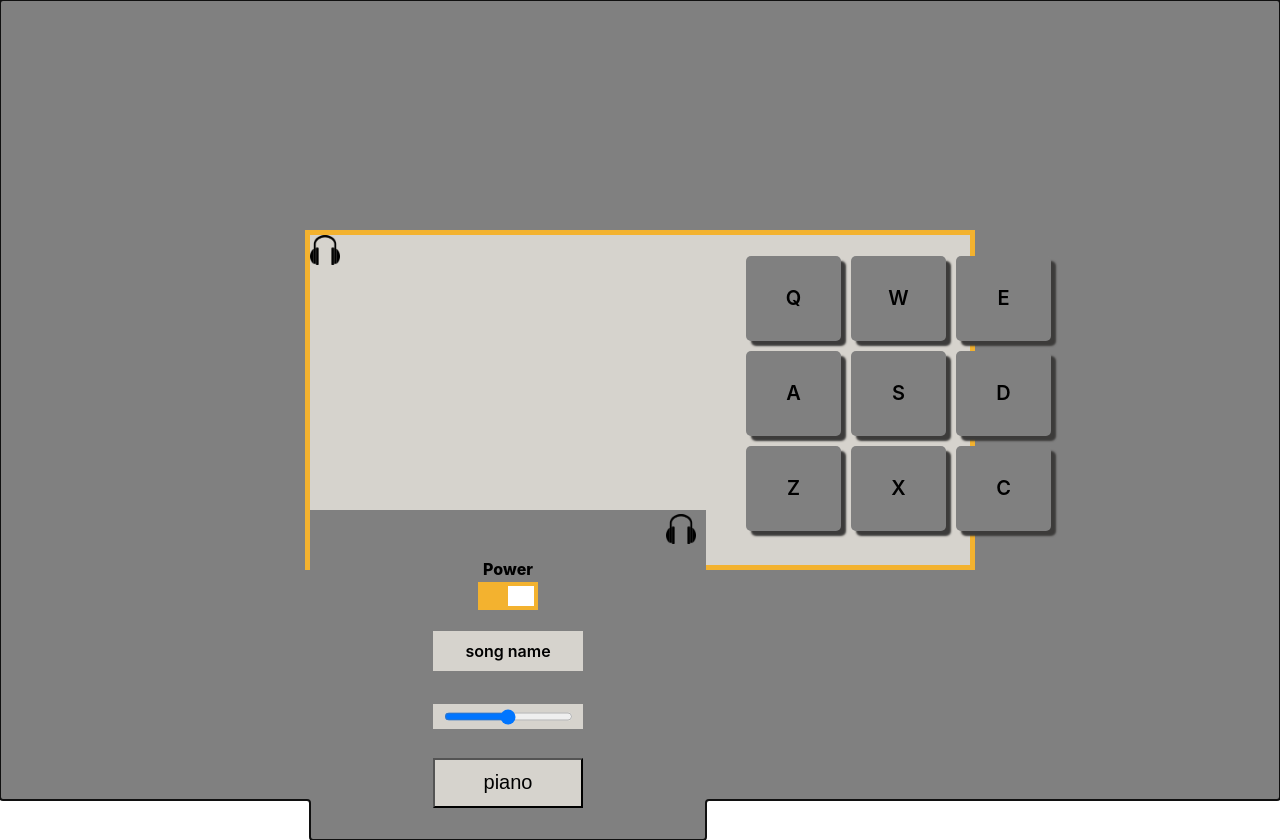
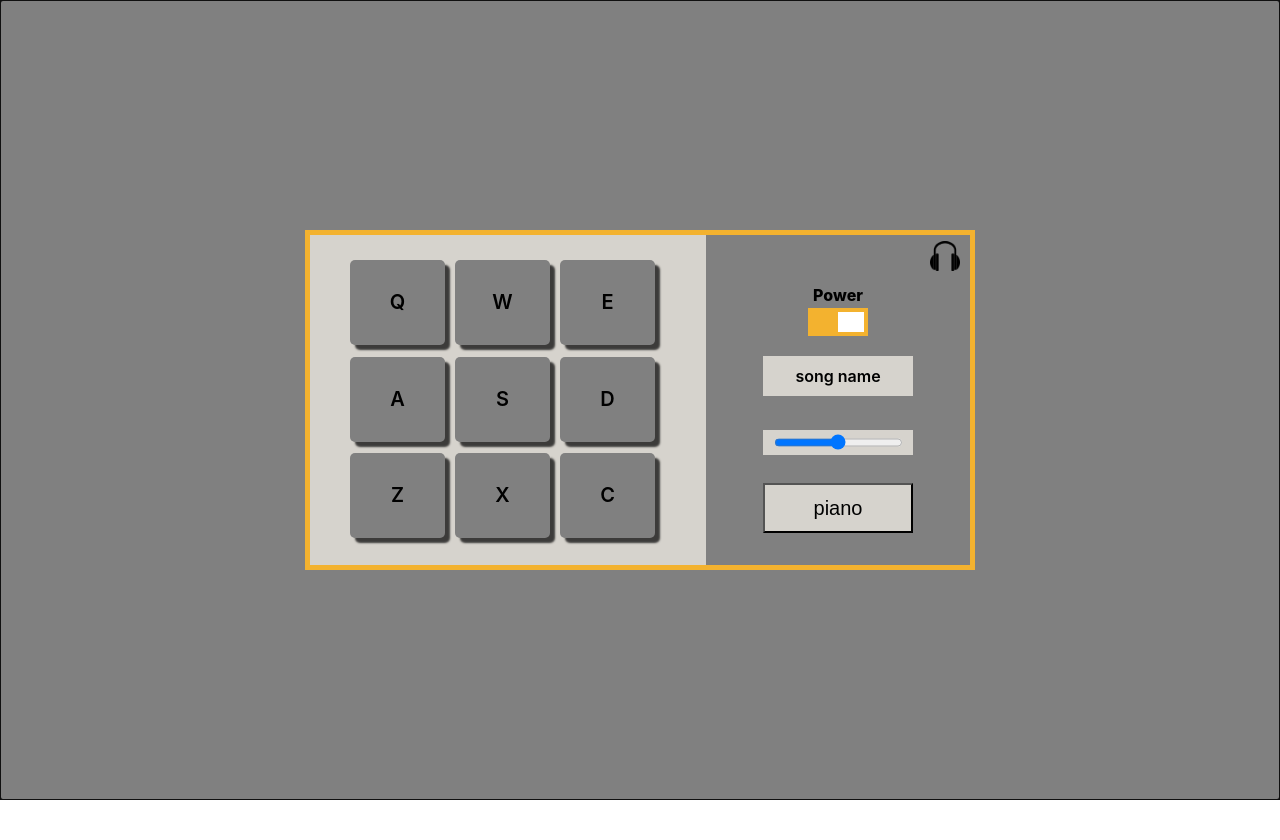
Before and after one commit to sergeialimov/drum-machine, a React (Create React App) app: page / in a window 1280 px wide. After the commit the page ends 800 px from the top, so only its background shows below. Built offline with nearby package versions, Linux system fonts and the light colour scheme.

Commit message:
fix logo view on full screen

```diff
--- a/src/App.css
+++ b/src/App.css
@@ -48,25 +48,38 @@
 #rightPane {
   display: grid;
   grid-template-rows: 1fr 1.5fr 1.5fr 1.5fr 1.5fr 0.5fr;
-  justify-items: center;
   background-color: gray;
   font-weight: 600;
   align-items: center;
-  grid-row-gap: 15px;
+  grid-row-gap: 12px;
 }
 
-#logo {
+#firstLogo {
+  display: grid;
+}
+
+.logo {
   width: 30px;
   height: 30px;
-  margin-top: 0px;
+  margin-top: 5px;
   margin-right: 10px;
-  place-self: end;
+  justify-self: end;
+}
+
+#extra-logo {
+  display: none;
+}
+
+.logo.extra {
+  justify-self: end;
+  /* display: none; */
 }
 
 #toggler {
 }
 
 #modeToggle {
+  justify-self: center;
   height: 50px;
   width: 150px;
   background-color: #D6D3CD;
@@ -75,6 +88,7 @@
 }
 
 #volume {
+  justify-self: center;
   height: 25px;
   width: 150px;
   background-color: #D6D3CD;
@@ -87,6 +101,7 @@
 }
 
 #nameBox {
+  justify-self: center;
   height: 40px;
   width: 150px;
   background-color: #D6D3CD;
@@ -96,6 +111,10 @@
 #display {
   margin: 0 auto 0 auto;
   align-self: center;
+}
+
+#power {
+  justify-self: center;
 }
 
 #powerTitle {
@@ -125,6 +144,7 @@
 }
 
 .slider:before {
+  justify-self: center;
   position: absolute;
   content: "";
   height: 20px;
@@ -146,7 +166,7 @@ input:checked + .slider:before {
   transform: translateX(26px);
 }
 
-@media (max-width: 670px) {
+@media (max-width: 970px) {
   #drum-machine {
     grid-template-columns: 100%;
     grid-template-rows: 7% 53% 40%;
@@ -160,6 +180,10 @@ input:checked + .slider:before {
     padding-top: 5px;
   }
 
+  #extra-logo {
+    display: flex;
+  }
+
   #logo {
     display: none;
   }
--- a/src/App.jsx
+++ b/src/App.jsx
@@ -117,7 +117,7 @@ class App extends Component {
       <div id="app" onKeyDown={this.onKeyPressed} tabIndex="0" ref={this.app}>
         <div id="drum-machine">
           <div id="extra-logo">
-            <img id="logo" src={logo} alt="logo"/>
+            <img className="logo extra" src={logo} alt="logo"/>
           </div>
           <div id="keyboard">
             <div className={this.getClassName('q')} id="0" onClick={this.play('q')}>
@@ -149,8 +149,8 @@ class App extends Component {
             </div>
           </div>
           <div id="rightPane">
-            <div id="logo">
-              <img id="logo" src={logo} alt="logo"/>
+            <div id="firstLogo">
+              <img className="logo" src={logo} alt="logo"/>
             </div>
             <div id="power">
               <p id="powerTitle">Power</p>
```
